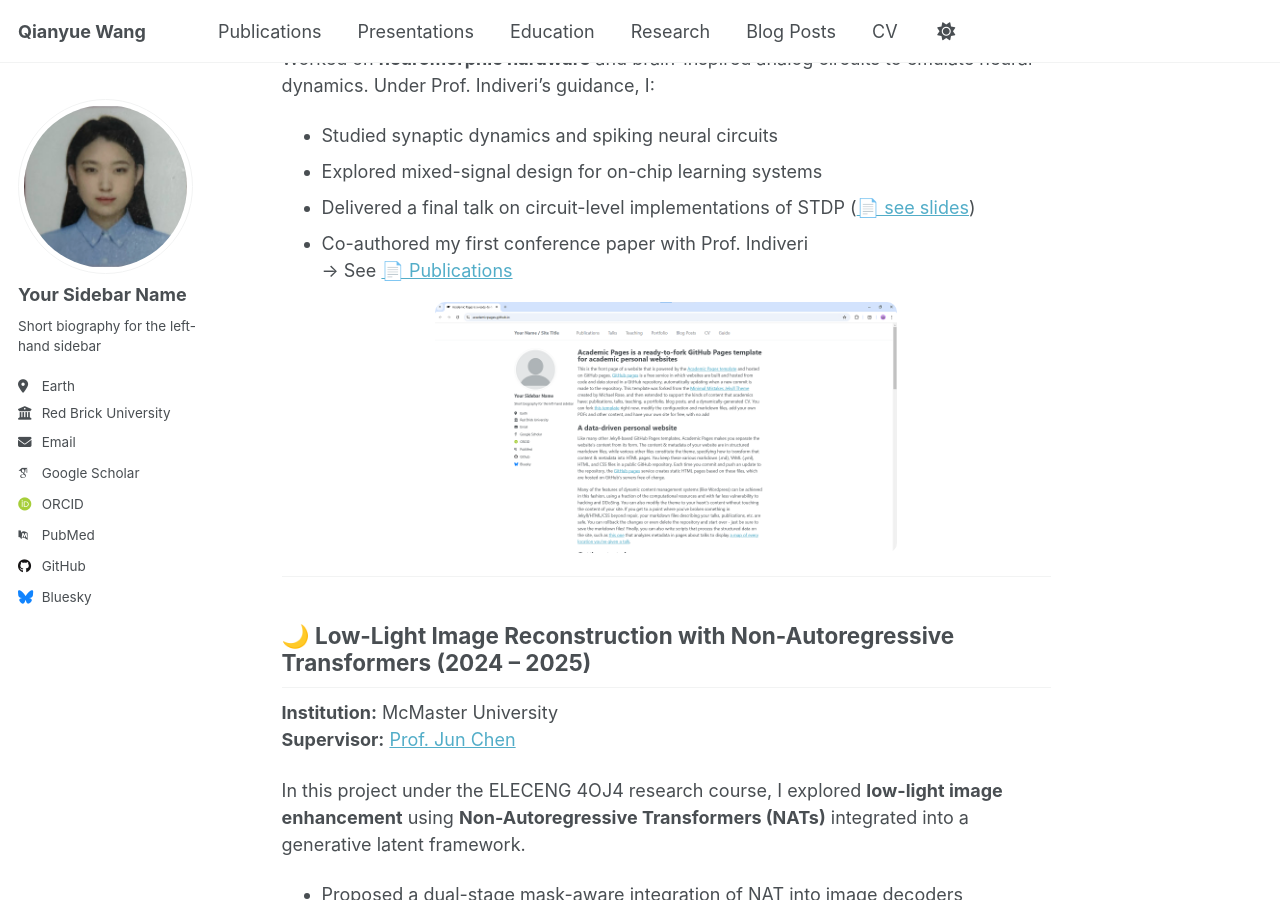
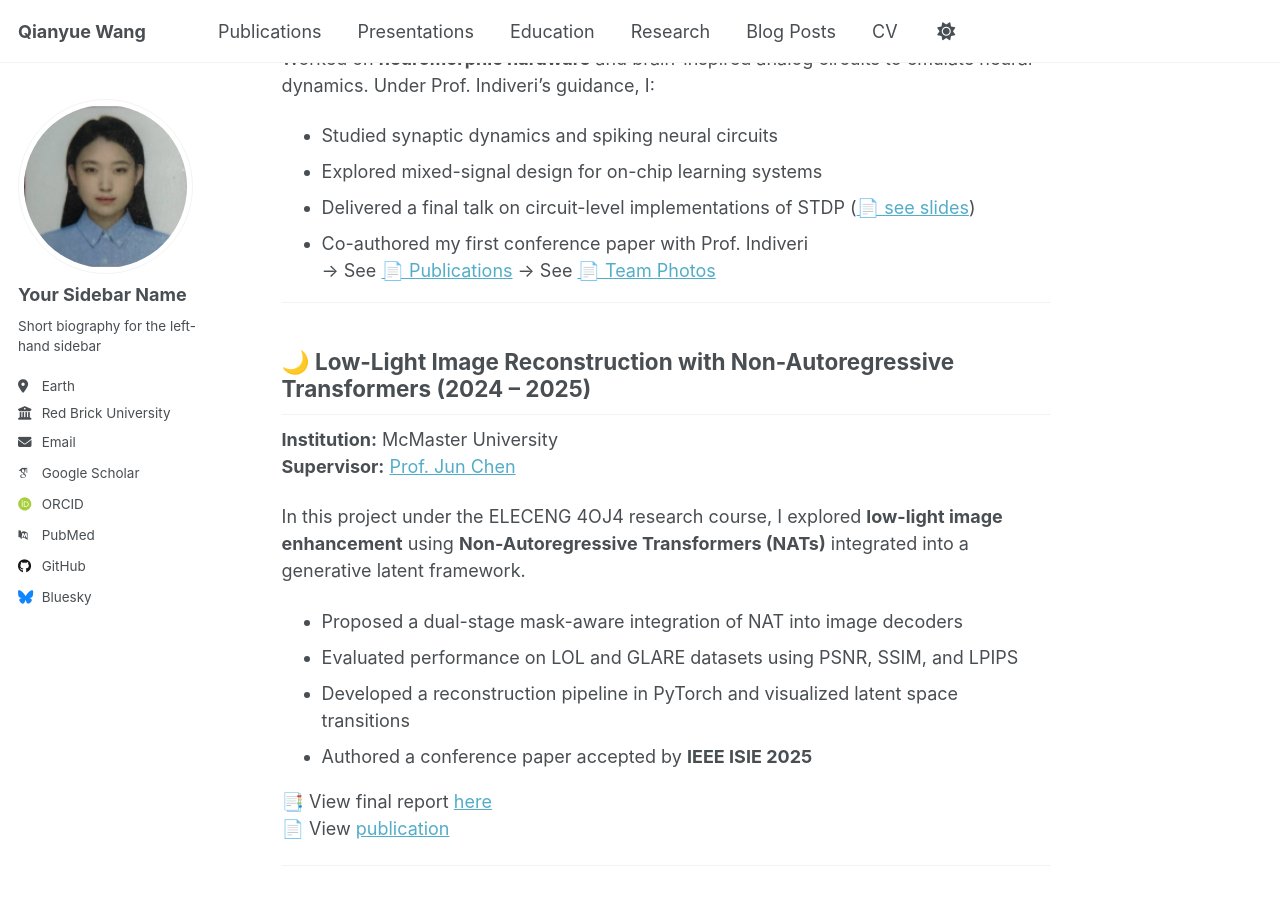
Before and after one commit to Wangq180/Qianyue-Wang.github.io, a Jekyll site: the page built from _portfolio/portfolio-1.md, in a window 1280 px wide and 900 px high, scrolled down 832 px. Built offline with Jekyll 4.4.1, drawn with Linux system fonts in a browser that asks for light colours; some web fonts are replaced; a script that is not in the unit is left out.

Commit message:
Update portfolio-1.md

```diff
--- a/_portfolio/portfolio-1.md
+++ b/_portfolio/portfolio-1.md
@@ -32,8 +32,7 @@ Worked on **neuromorphic hardware** and brain-inspired analog circuits to emulat
 - Delivered a final talk on circuit-level implementations of STDP ([📄 see slides](https://drive.google.com/file/d/1m01NmtEKXjhTXBAF5e5LMCE1lE5W8tPg/view?usp=sharing))
 - Co-authored my first conference paper with Prof. Indiveri
   → See [📄 Publications](https://wangq180.github.io/Qianyue-Wang.github.io/publications/)
-
-<img src="/images/homepage.png" alt="My Research Photo" style="width: 60%; display: block; margin: 0 auto; border-radius: 10px;" />
+  → See [📄 Team Photos](https://drive.google.com/file/d/1XTj8aKRY5Vxtg-NZSpkNtpsqSX51XM8h/view?usp=sharing)
 
 ---
 
```
